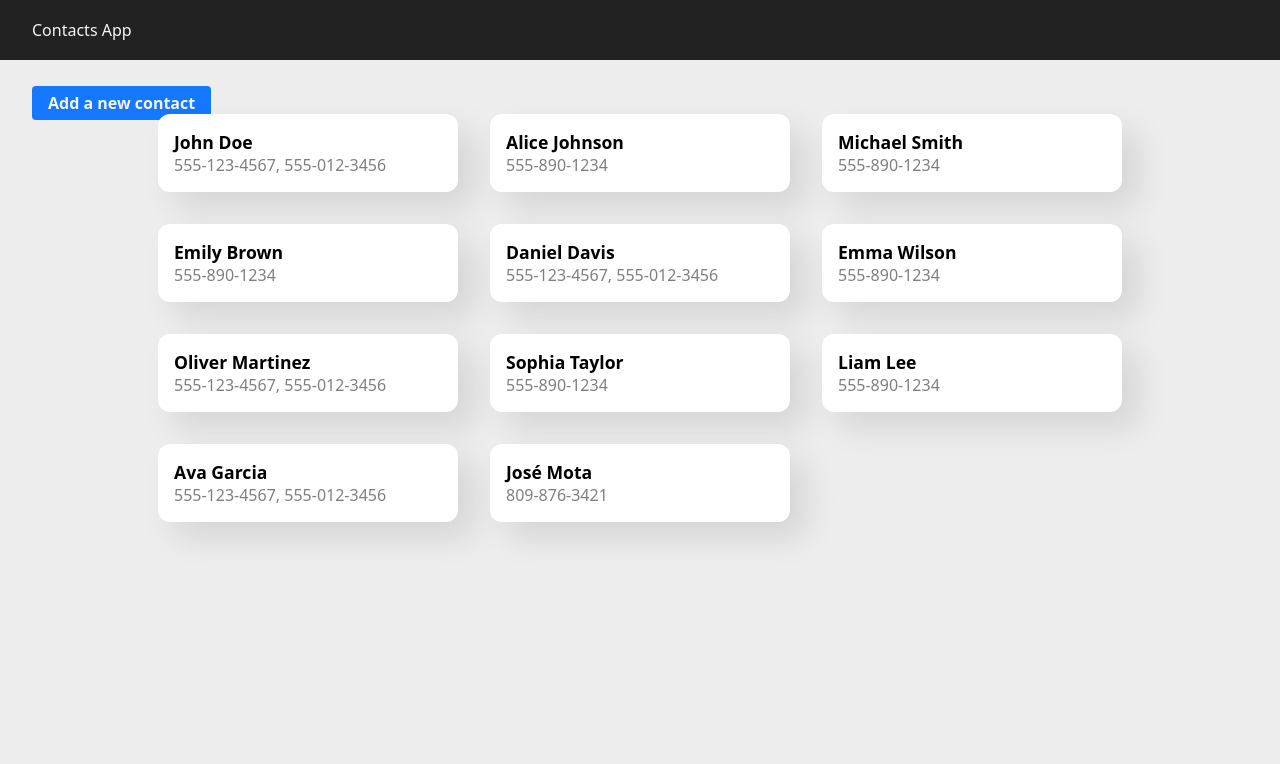
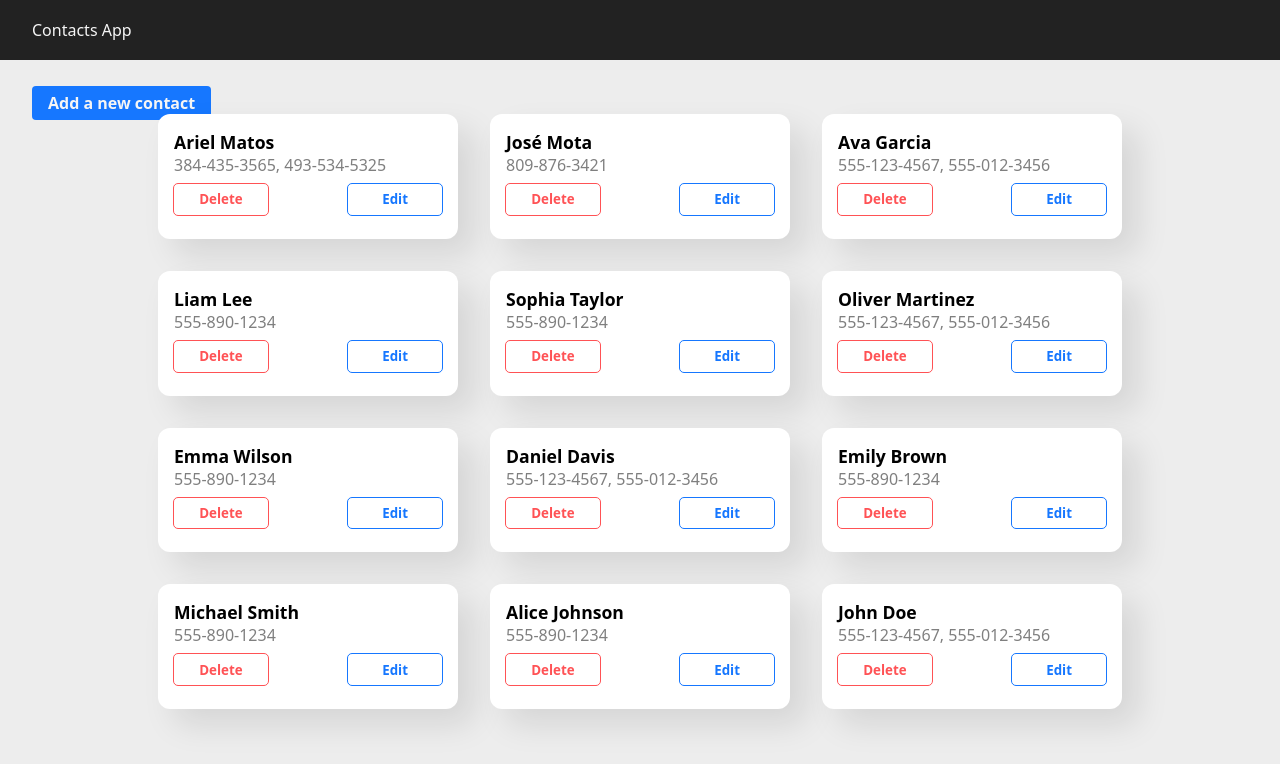
Before and after one commit to JoseAMota11/angular-contacts-app, an Angular app: page / in a window 1280 px wide. Shown: the top 764 px of the page. Built offline with nearby package versions, Linux system fonts and the light colour scheme; data requests are answered from the project's data file.

Commit message:
Adding delete and edit buttons

```diff
--- a/db.json
+++ b/db.json
@@ -1,70 +1,76 @@
 {
   "contacts": [
     {
-      "id": 1,
       "firstName": "John",
       "lastName": "Doe",
-      "phoneNumbers": "555-123-4567, 555-012-3456"
+      "phoneNumbers": "555-123-4567, 555-012-3456",
+      "id": 1
     },
     {
-      "id": 2,
       "firstName": "Alice",
       "lastName": "Johnson",
-      "phoneNumbers": "555-890-1234"
+      "phoneNumbers": "555-890-1234",
+      "id": 2
     },
     {
-      "id": 3,
       "firstName": "Michael",
       "lastName": "Smith",
-      "phoneNumbers": "555-890-1234"
+      "phoneNumbers": "555-890-1234",
+      "id": 3
     },
     {
-      "id": 4,
       "firstName": "Emily",
       "lastName": "Brown",
-      "phoneNumbers": "555-890-1234"
+      "phoneNumbers": "555-890-1234",
+      "id": 4
     },
     {
-      "id": 5,
       "firstName": "Daniel",
       "lastName": "Davis",
-      "phoneNumbers": "555-123-4567, 555-012-3456"
+      "phoneNumbers": "555-123-4567, 555-012-3456",
+      "id": 5
     },
     {
-      "id": 6,
       "firstName": "Emma",
       "lastName": "Wilson",
-      "phoneNumbers": "555-890-1234"
+      "phoneNumbers": "555-890-1234",
+      "id": 6
     },
     {
-      "id": 7,
       "firstName": "Oliver",
       "lastName": "Martinez",
-      "phoneNumbers": "555-123-4567, 555-012-3456"
+      "phoneNumbers": "555-123-4567, 555-012-3456",
+      "id": 7
     },
     {
-      "id": 8,
       "firstName": "Sophia",
       "lastName": "Taylor",
-      "phoneNumbers": "555-890-1234"
+      "phoneNumbers": "555-890-1234",
+      "id": 8
     },
     {
-      "id": 9,
       "firstName": "Liam",
       "lastName": "Lee",
-      "phoneNumbers": "555-890-1234"
+      "phoneNumbers": "555-890-1234",
+      "id": 9
     },
     {
-      "id": 10,
       "firstName": "Ava",
       "lastName": "Garcia",
-      "phoneNumbers": "555-123-4567, 555-012-3456"
+      "phoneNumbers": "555-123-4567, 555-012-3456",
+      "id": 10
     },
     {
-      "id": 11,
       "firstName": "José",
       "lastName": "Mota",
-      "phoneNumbers": "809-876-3421"
+      "phoneNumbers": "809-876-3421",
+      "id": 11
+    },
+    {
+      "firstName": "Ariel",
+      "lastName": "Matos",
+      "phoneNumbers": "384-435-3565, 493-534-5325",
+      "id": 12
     }
   ]
 }
--- a/src/app/components/contacts/contacts.component.scss
+++ b/src/app/components/contacts/contacts.component.scss
@@ -1,3 +1,6 @@
+$primary: #1677ff;
+$secondary: rgb(255, 82, 85);
+
 .contact-card {
   background-color: white;
   border-radius: 12px;
@@ -11,4 +14,28 @@
   p {
     color: rgba($color: #000000, $alpha: 0.5);
   }
+
+  &--buttons {
+    display: flex;
+    justify-content: space-between;
+    padding: 0.5rem 0;
+
+    button {
+      width: 35%;
+      padding: 0.4rem 0;
+      color: whitesmoke;
+    }
+
+    .card--buttons__delete {
+      background-color: transparent;
+      outline: 1px solid $secondary;
+      color: $secondary;
+    }
+
+    .card--buttons__edit {
+      background-color: transparent;
+      outline: 1px solid $primary;
+      color: $primary;
+    }
+  }
 }
--- a/src/app/components/contacts/contacts.component.ts
+++ b/src/app/components/contacts/contacts.component.ts
@@ -10,6 +10,10 @@ import { Contact } from 'src/app/interfaces/contacts';
     <section class="contact-card">
       <h3>{{ contact.firstName }} {{ contact.lastName }}</h3>
       <p>{{ contact.phoneNumbers }}</p>
+      <div class="contact-card--buttons">
+        <button type="button" class="card--buttons__delete">Delete</button>
+        <button type="button" class="card--buttons__edit">Edit</button>
+      </div>
     </section>
   `,
   styleUrls: ['./contacts.component.scss'],
--- a/src/app/components/home/home.component.ts
+++ b/src/app/components/home/home.component.ts
@@ -26,7 +26,7 @@ export class HomeComponent {
 
   constructor() {
     this.contactsService.getAllContacts().then((response) => {
-      this.contactList = response;
+      this.contactList = response.reverse();
     });
   }
 }
--- a/src/styles.scss
+++ b/src/styles.scss
@@ -15,6 +15,11 @@ button {
   border: none;
   cursor: pointer;
   border-radius: 4px;
+  font-weight: bold;
+
+  &:hover {
+    filter: brightness(0.95);
+  }
 }
 
 a {
```
